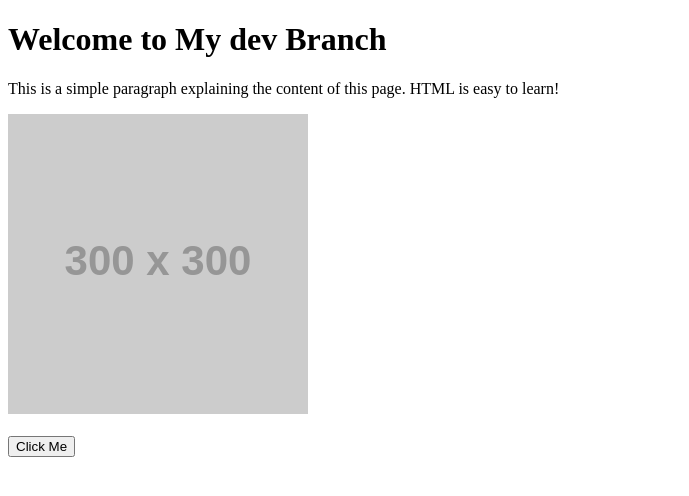
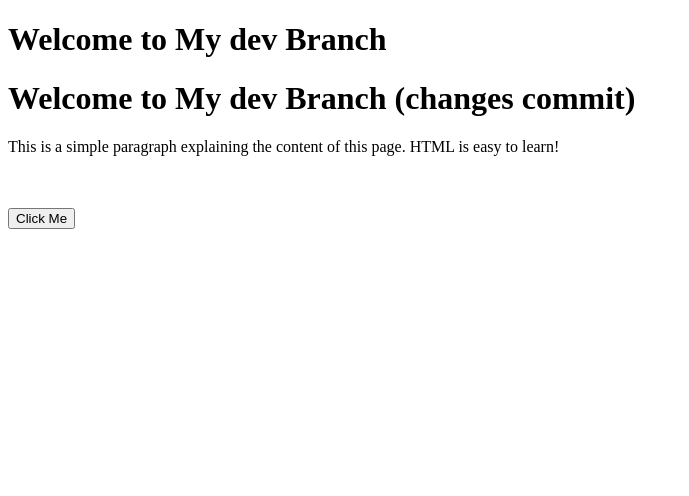
Before and after one commit to iaman011/CI-CD-2, a plain HTML site: page index.html in a window 1280 px wide. Shown: the whole page, without its empty margins (0-689 px from the left). Drawn offline with Linux system fonts and the light colour scheme; placeholder pictures from the web are drawn by us.

Commit message:
Update index.html

```diff
--- a/index.html
+++ b/index.html
@@ -29,9 +29,10 @@
 <body>
 
   <h1>Welcome to My dev Branch</h1>
+   <h1>Welcome to My dev Branch (changes commit)</h1>
   <p>This is a simple paragraph explaining the content of this page. HTML is easy to learn!</p>
 
-  <img src="https://via.placeholder.com/300" alt="Sample Image" width="300" />
+<!--   <img src="https://via.placeholder.com/300" alt="Sample Image" width="300" /> -->
 
   <br><br>
   <button onclick="alert('You clicked the button!')">Click Me</button>
```
